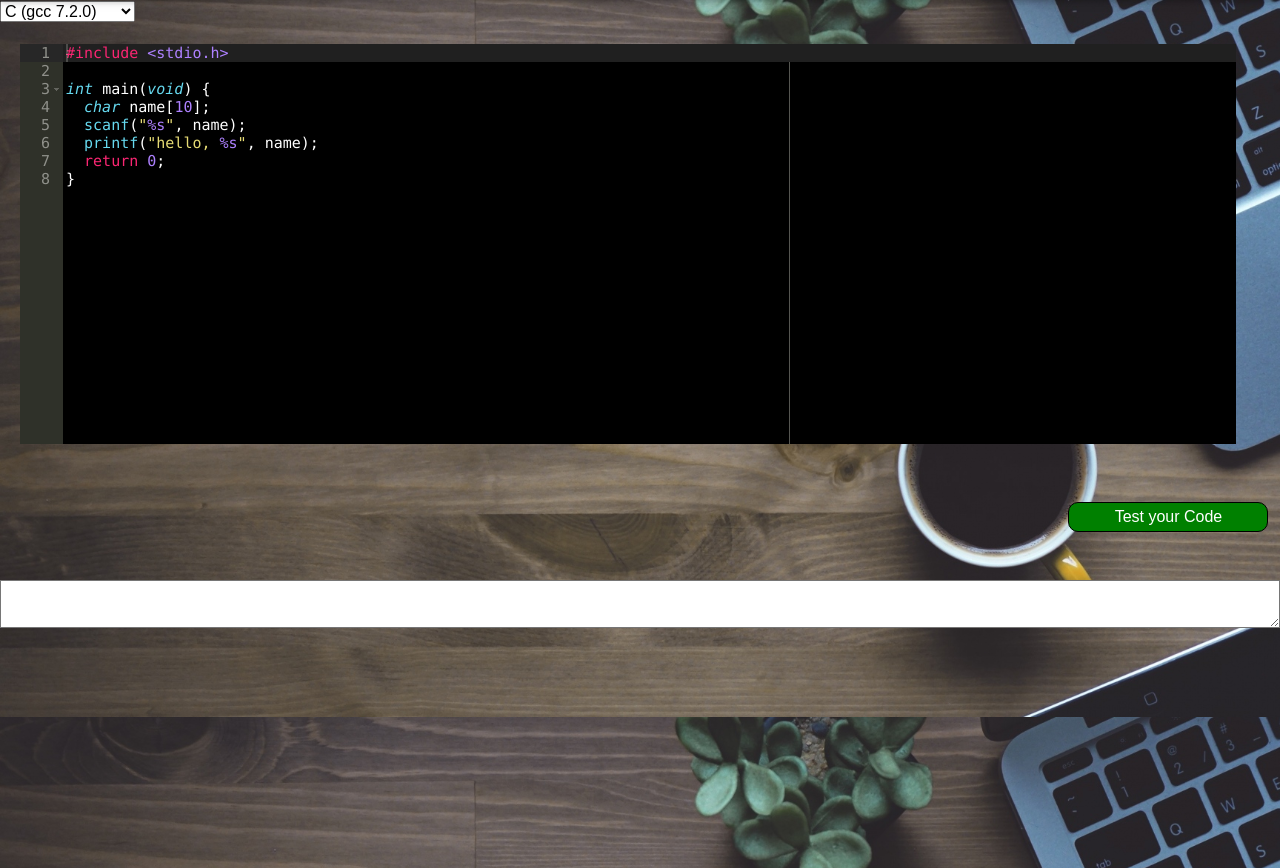
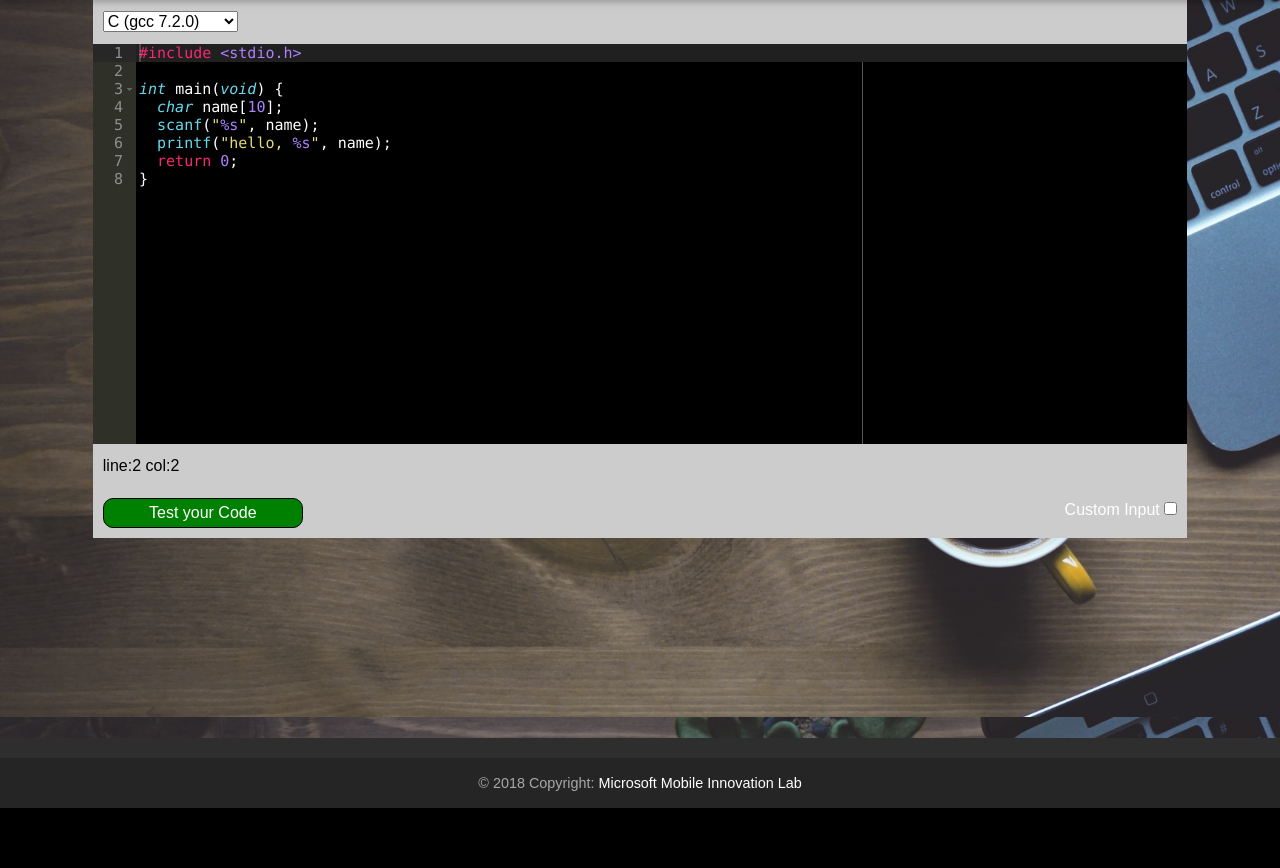
Before and after one commit to dragano316/Coding-IDE, a Django app: page /ide in a window 1280 px wide. Shown: the part 83-951 px from the top of the page. After the commit the page ends 891 px from the top, so only its background shows below. Run offline with Django 3.2, Linux system fonts and the light colour scheme; some libraries are stand-ins or nearby versions.

Commit message:
Update ide_home.html

```diff
--- a/mcq_v2/templates/ide/ide_home.html
+++ b/mcq_v2/templates/ide/ide_home.html
@@ -15,18 +15,30 @@
     <link href="{% static 'assets/css/animate.css' %}" rel="stylesheet">
     <link href="{% static 'assets/css/Homepage.css' %}" rel="stylesheet">
     <link rel="stylesheet" type="text/css" href="{% static 'assets/css/ide_home.css' %}">
+    <!-- <link rel="stylesheet" type="text/css" href="https://stackpath.bootstrapcdn.com/font-awesome/4.7.0/css/font-awesome.min.css"> -->
     <script type="text/javascript" src="https://cdnjs.cloudflare.com/ajax/libs/ace/1.4.1/ace.js"></script>
-
     <style type="text/css" media="screen">
     #editor {
-        position: absolute;
-        width: 95%;
+        /*position: absolute;*/
+        width: 90%;
         height: 400px;
-        margin: 20px;
+        margin: 0px auto;
         background-color: black;
         color: white;
-        padding: 10;
+        /*padding: 10px;*/
         font-size: 15px;
+    }
+    .container1{
+        width: 95%;
+        margin: 0 auto;
+        /*padding: 0px;*/
+    }
+    .ide-header,.ide-footer{
+        width: 90%;
+        background-color: #ccc;
+        color: white;
+        margin:0 auto;
+        padding:10px;
     }
 </style>
 
@@ -37,8 +49,32 @@
             var b=editor.getValue();
             document.getElementById('code').value=b;
         }
-
     </script>
+    <script type="text/javascript">
+        function open_textarea () {
+            var open_area=document.getElementById('code');
+                if(open_area.style.display == 'block'){
+                    open_area.style.display = 'none';
+            }
+            else{
+                open_area.style.display = 'block';
+            }
+        }
+    </script>
+<!--     <script type="text/javascript">
+        function size(){
+            console.log('hello');
+            var changesize=document.getElementById("changesize");
+        // changesize.style.height = '100%';
+        // changesize.style.width = '100%';
+        // changesize.style.margin = '0px';
+        // changesize.style.position = 'absolute';
+        // changesize.style.top = '0';
+        // changesize.style.left = '0';
+        // changesize.style.zIndex = '999';
+        changesize.classList.add("fullscreen");
+        }
+    </script> -->
 </head>
 
 <body class="fixed-sn animated fadeIn">
@@ -104,10 +140,9 @@
             <p>6<br>106<br>200<br>10<br>12<br>24<br>20</p>
         </div>
     </div> -->
-
-
+<div class="container1" id="changesize">
 <form method="POST">{% csrf_token %}
-
+    <div class="ide-header">
     <select name="language" id="lang" onchange="lan()">
         <option value="4">C (gcc 7.2.0)</option>
         <option value="10">C++ (g++ 7.2.0)</option>
@@ -127,30 +162,25 @@
         <option value="36">Python 2.7</option>
         <option value="38">Ruby 2.4</option>
     </select>
-    <div class="container-fluid">
-        <div class="row">
-            <!-- <textarea class="txtarea"></textarea> -->
-            <div id="editor">{{source_code}}</div>
+    <!-- <i class="fa fa-expand"style="cursor: pointer;color: black; float:right;" onclick="size()"></i> -->
+    </div>
+    <!-- <textarea class="txtarea"></textarea> -->
+    <div id="editor">{{source_code}}</div>
+    <div class="ide-footer"style="color:black;">line:2 col:2</div>
 
+<!--     <button type="button" onclick="setcode()" style="visibility: hidden;">Copy Code </button> -->
+    <div class="ide-footer">
 
-        </div>
+    <input type="submit" onclick="setcode()" style="background-color: green;color: white; border-radius: 10px; border: 1px solid black; width: 200px; height: 30px; cursor: pointer;" value="Test your Code">
+    <div style="float: right;">
+    <label>Custom Input</label>
+    <input type="checkbox" name="custom_input" onclick="open_textarea()"/>
     </div>
-    <br><br>
-
-
-
-    <button type="button" onclick="setcode()" style="visibility: hidden;">Copy Code </button>
-    <br>
-
-
-
-    <textarea type="text" value="" id="code" style="margin: 20px; height: 200px; margin-top:50px; width: 80%; background-color: black; color: white; visibility: hidden; " name="code_1"></textarea>
-
-    <input type="submit" onclick="setcode()" style="margin-top: 400px; background-color: green; color: white; border-radius: 10px; border: 1px solid black; width: 200px; height: 30px; cursor: pointer;" value="Test your Code"><br><br><br>
-    <textarea type="text" value="" name="input" style="background-color: white;padding-left: 15px;"></textarea>
+    <textarea type="text" value="" id="code" style="height: 200px; margin-top:25px; width: 80%; background-color: black; color: white; display: none"name="code_1"></textarea>
+    </div>
+    <!-- <textarea type="text" value="" name="input" style="background-color: red;"></textarea> -->
 </form>
-
-<br><br><br>
+</div>
 
 
 {% if bool %}
@@ -171,10 +201,6 @@
         </div>
     </div>
 {% endif %}
-
-
-
-
     <footer class="page-footer elegant-color center-on-small-only" style="margin-top: 200px;">
         <div class="footer-copyright">
             <div class="container-fluid">
@@ -190,11 +216,11 @@
         editor.session.setMode("ace/mode/c_cpp");
         editor.session.setTabSize(4);
         var code = editor.getValue();
-
     </script>
     <script type="text/javascript">
         function lan(){
             var a=document.getElementById('lang').value;
+            // console.log(a);
             var editor = ace.edit("editor");
             var cpp="""#include <stdio.h>\nint main(){\n\tprintf('Hello World!');\n}""";
             var csharp="""// A Hello World! program in C#.\nusing System;\nnamespace HelloWorld\n{\n\tclass Hello\n{\n\t\tstatic void Main()\n{\n\t\tConsole.WriteLine("Hello World!");\n\t\tConsole.WriteLine("Press any key to exit.");\n\tConsole.ReadKey();\n\t}\n\t}\n}""";
@@ -296,7 +322,6 @@
             }
         }
     </script>
-
     <script type="text/javascript" src="{% static 'assets/js/jquery-3.2.1.min.js' %}"></script>
     <script type="text/javascript" src="{% static 'assets/js/popper.min.js' %}"></script>
     <script type="text/javascript" src="{% static 'assets/js/bootstrap.min.js' %}"></script>
```
